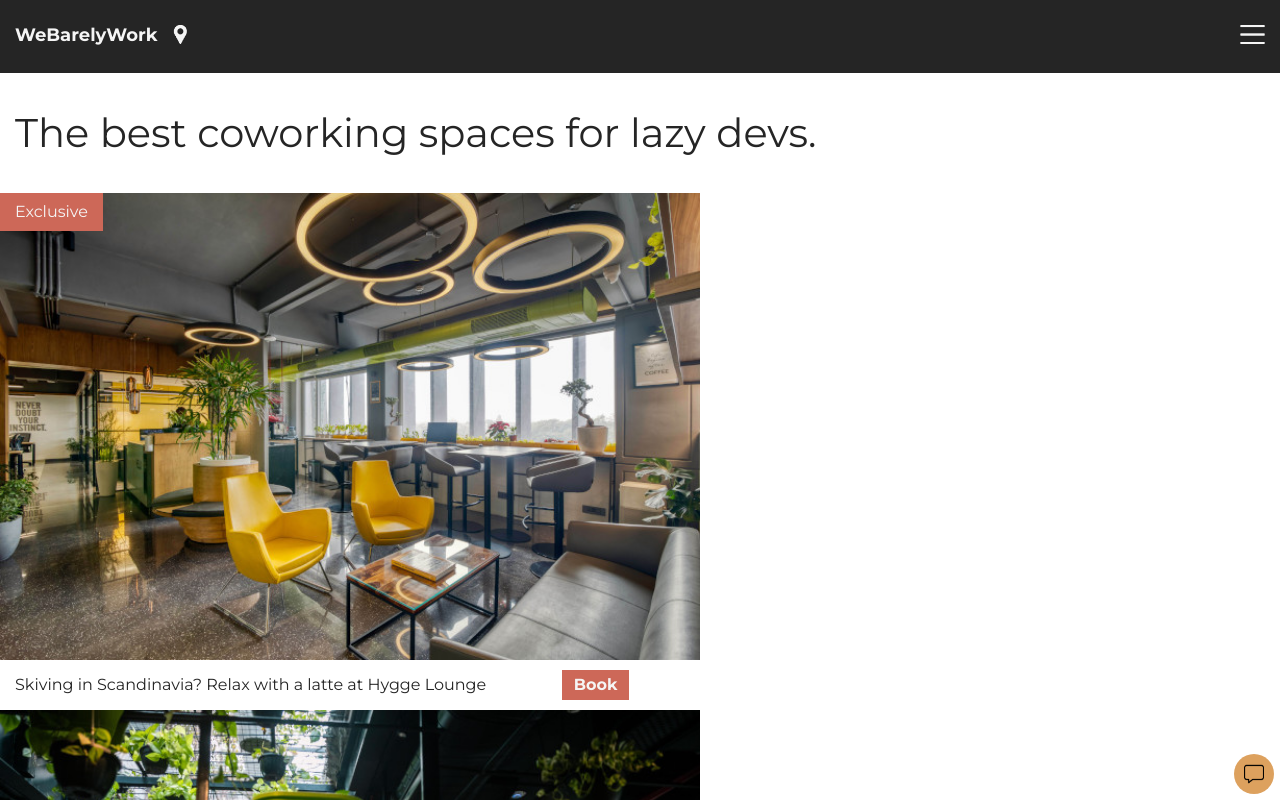
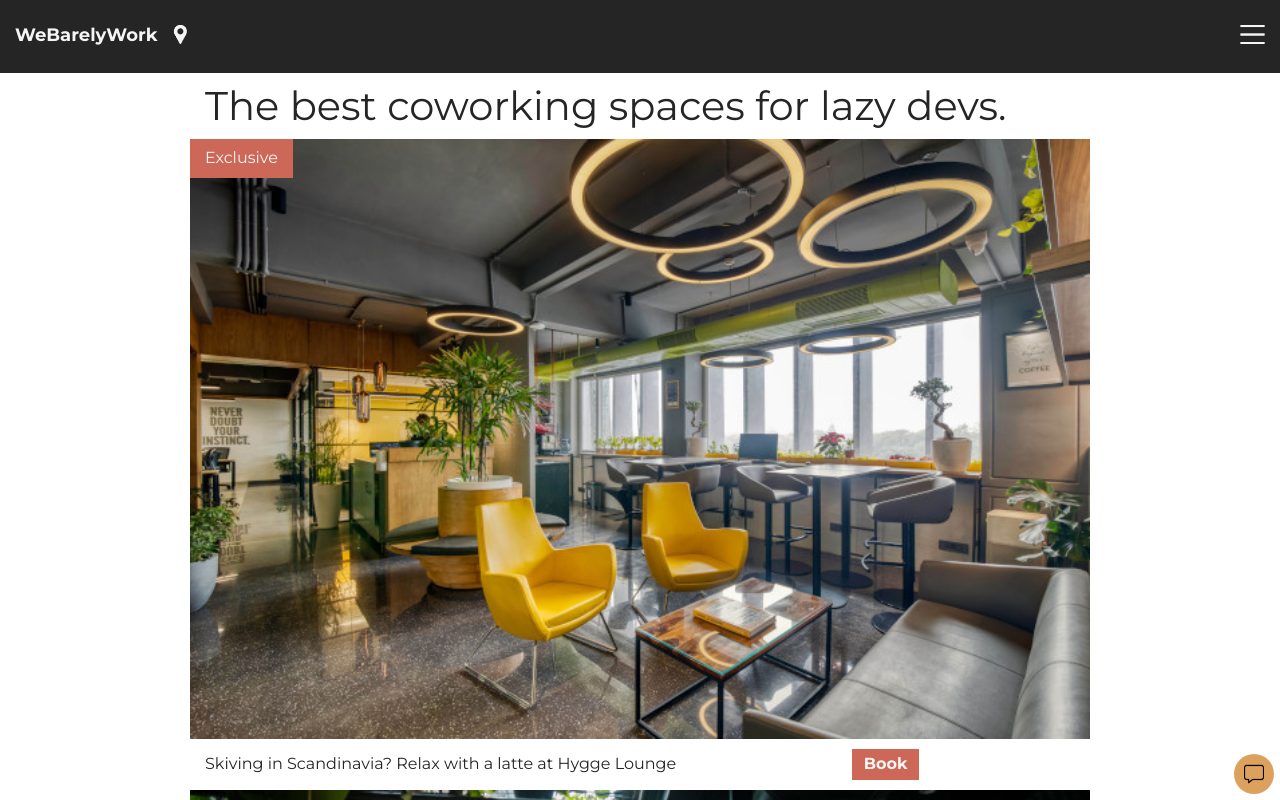
Before and after one commit to AnBC22/coworking-space-site-TUTORIAL, a plain HTML site: page index.html in a window 1280 px wide. Shown: the top 800 px of the page. Drawn offline with nearby package versions, Linux system fonts and the light colour scheme.

Commit message:
updated index.css

```diff
--- a/index.css
+++ b/index.css
@@ -12,6 +12,8 @@ h1 {
     font-weight: 400;
     font-size: 40px;
     padding: 10px 15px;
+    max-width: 900px;
+    margin: 0 auto;
 }
 
 ul {
@@ -39,7 +41,8 @@ ul {
 
 .working-space {
     position: relative;
-    max-width: 700px;
+    max-width: 900px;
+    margin: 0 auto;
 }
 
 .working-space-img {
```
